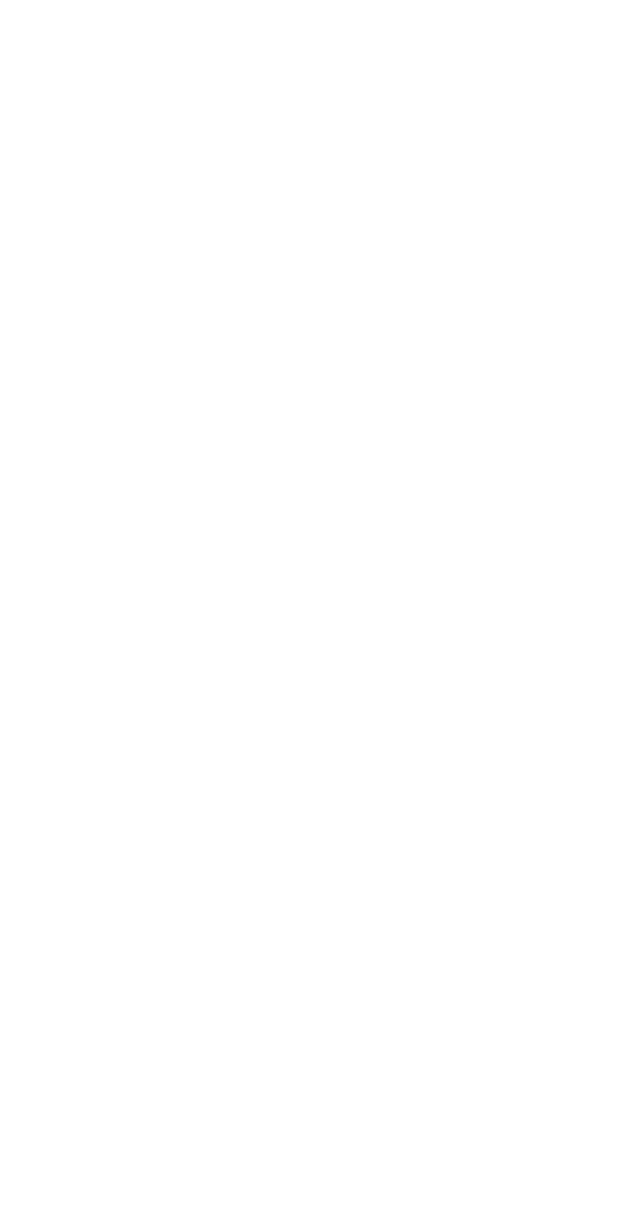
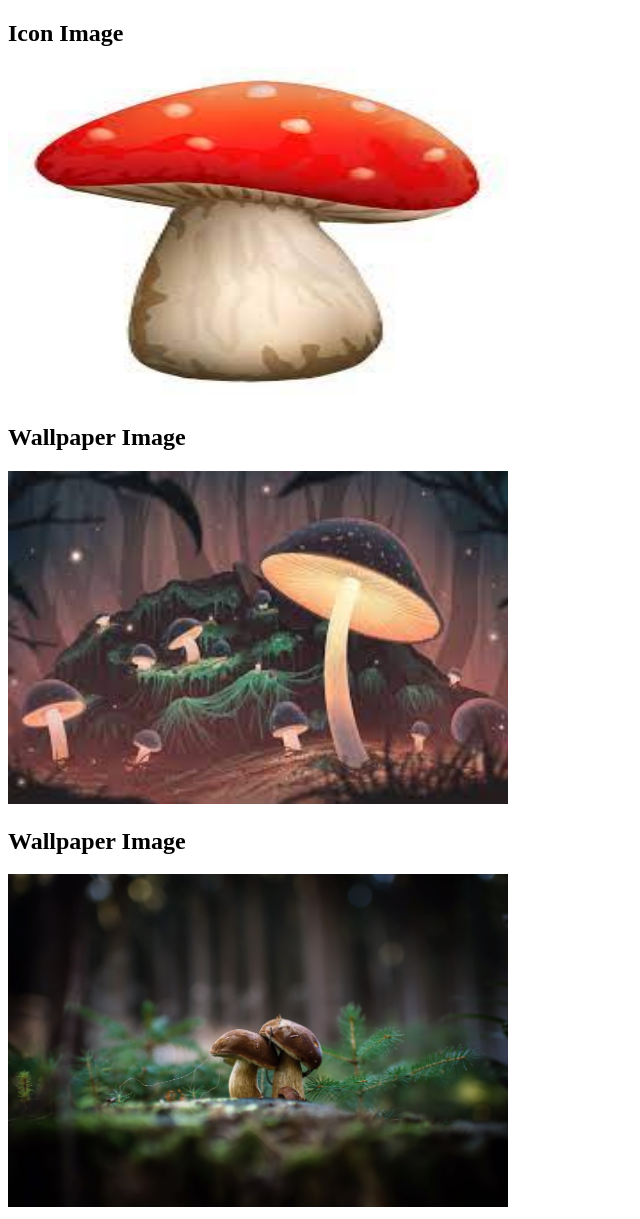
Before and after one commit to ryukya/git_practice, a plain HTML site: page index.html in a window 1280 px wide. Shown: the whole page, without its empty margins (0-640 px from the left). Before the commit the page ends 800 px from the top, so only its background shows below. Drawn offline with Linux system fonts and the light colour scheme.

Commit message:
Add image to HTML commit

```diff
--- a/index.html
+++ b/index.html
@@ -4,7 +4,16 @@
     <meta charset="UTF-8">
     <title>Empty HTML</title>
 </head>
+
 <body>
+<h2>Icon Image</h2>
+<img src="Images/mushroomicon.png" alt="Icon" width="500" height="333">
+
+<h2>Wallpaper Image</h2>
+<img src="Images/mushromw.jpeg" alt="Walpaper 1" width="500" height="333">
+
+<h2>Wallpaper Image</h2>
+<img src="Images/mushroomw2.jpg" alt="Walpaper 2" width="500" height="333">
 
 </body>
 </html>
```
